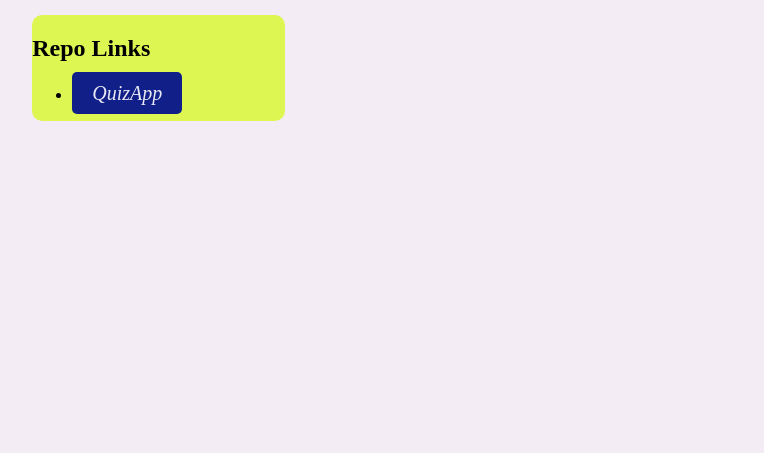
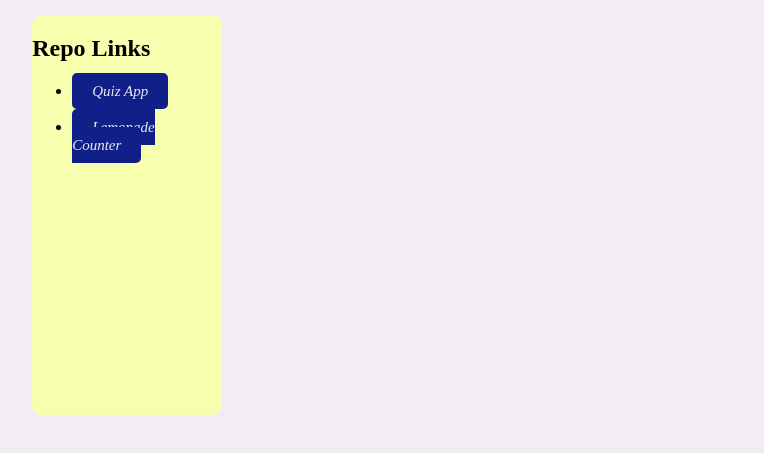
Before and after one commit to FrankKamala/portfolio, a plain HTML site: page projects.html in a window 1280 px wide. Shown: the part 177-630 px from the top of the page, without its empty margins (39-803 px from the left). Drawn offline with Linux system fonts and the light colour scheme.

Commit message:
add repo link and styled

```diff
--- a/css/styles.css
+++ b/css/styles.css
@@ -151,20 +151,19 @@ hr{
 }
 .side2-proj{
   border-color: #F4FF98;
-  width: 20%;
+  width: 15%;
+  height:400px;
   float: left;
   margin-top: 10%;
   margin-left: 5%;
-  background-color: #DDF652;
+  background-color: #F5FFAE;
   border-radius: 10px;
 }
 .side2-proj a{
 
-  font-size: 19px;
+  font-size: 15px;
   border-radius: 5px;
-
   border-top: #FAFAB0;
-  font-size: 20px;
   background-color: #111F88;
   font-style: italic;
   padding: 10px 20px;
--- a/projects.html
+++ b/projects.html
@@ -16,10 +16,13 @@
       <h2>My Projects</h2>
     </div>
 
-    <div class="side2-proj">
+    <div class="side2-proj"><!--https://github.com/FrankKamala/LemonadeCount-->
       <h2>Repo Links</h2>
       <ul>
-        <li><a href="https://github.com/FrankKamala/QuizApp">QuizApp</a></li>
+        <li><a href="https://github.com/FrankKamala/QuizApp">Quiz App</a></li>
+        <br>
+        <li><a href="https://github.com/FrankKamala/QuizApp">Lemonade Counter</a></li>
+        <br>
       </ul>
 
     </div>
```
